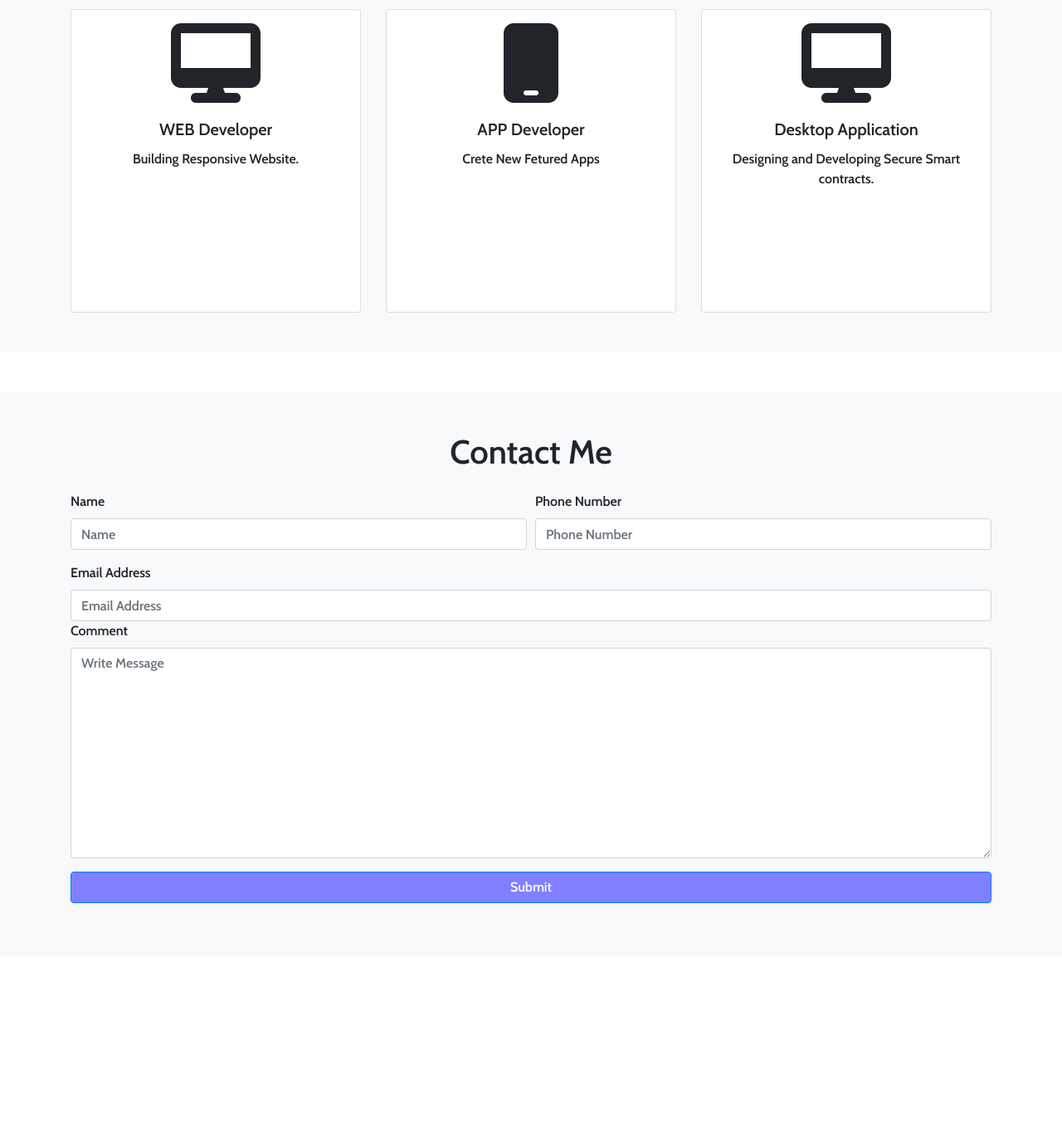
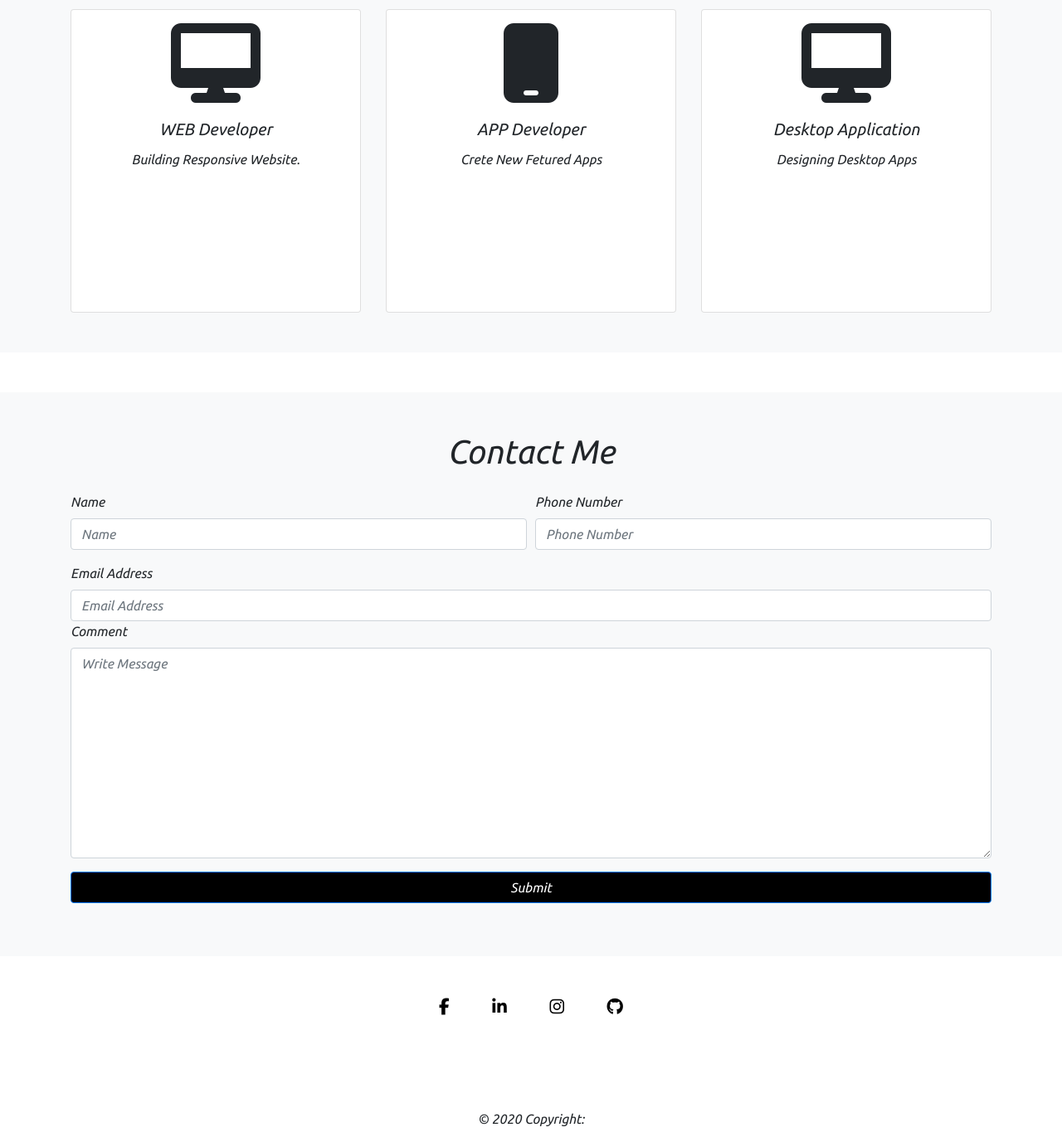
Before and after one commit to mohamed-arshad-ch/Personal-Website, a plain HTML site: page index.html in a window 1280 px wide. Shown: the part 900-2277 px from the top of the page at 83% size. Before the commit the page ends 2053 px from the top, so only its background shows below. Drawn offline with nearby package versions, Linux system fonts and the light colour scheme.

Commit message:
Second Commit

```diff
--- a/index.html
+++ b/index.html
@@ -7,6 +7,8 @@
     <link href="https://fonts.googleapis.com/css2?family=Cabin:wght@600&display=swap" rel="stylesheet">
     <link rel="stylesheet" href="https://stackpath.bootstrapcdn.com/bootstrap/4.5.0/css/bootstrap.min.css" integrity="sha384-9aIt2nRpC12Uk9gS9baDl411NQApFmC26EwAOH8WgZl5MYYxFfc+NcPb1dKGj7Sk" crossorigin="anonymous">
     <link rel="stylesheet" href="style.css">
+    <link href="https://fonts.googleapis.com/css2?family=Ubuntu:ital@1&display=swap" rel="stylesheet">
+    <link href="https://unpkg.com/aos@2.3.1/dist/aos.css" rel="stylesheet">
 
 
 
@@ -61,12 +63,12 @@
         </div>
     </section>
 
-    <section class="bg-light p-5">
+    <section  class="bg-light p-5">
         <div class="container">
             <h1 class="text-center">SERVICES</h1>
             <br>
             <div class="row">
-                <div class="col-md-4">
+                <div data-aos="fade-up" class="col-md-4">
                     <div class="card text-center p-3 mt-2">
                         <i class="fas fa-desktop display-1 icon-color"></i>
                         <div class="card-body">
@@ -76,7 +78,7 @@
                       </div>
                 </div>
 
-                <div class="col-md-4">
+                <div data-aos="fade-up" class="col-md-4">
                     <div class="card text-center p-3 mt-2">
                         <i class="fas fa-mobile display-1 icon-color"></i>
                         <div class="card-body">
@@ -86,12 +88,12 @@
                       </div>
                 </div>
 
-                <div class="col-md-4">
+                <div data-aos="fade-up" class="col-md-4">
                     <div class="card text-center p-3 mt-2">
                         <i class="fas fa-desktop display-1 icon-color"></i>
                         <div class="card-body">
                           <h5 class="card-title">Desktop Application</h5>
-                          <p class="card-text" style="height: 10em;">Designing and Developing Secure Smart contracts.</p>
+                          <p class="card-text" style="height: 10em;">Designing Desktop Apps</p>
                         </div>
                       </div>
                 </div>
@@ -128,7 +130,7 @@
                           <textarea name="comment" id="comment" cols="30" rows="10" class="form-control" placeholder="Write Message"></textarea>
                         </div>
                         <div class="form-group text-center">
-                          <!-- this button is not for submiting, it is used for calling contactMe() function, use submit for server side handling -->
+
                         <button type="button"  class="btn btn-primary text-center button-color" style="width: 100%;">Submit</button>
                         </div>
                       </form>
@@ -137,20 +139,65 @@
         </div>
     </section>
 
+<!-- Footer -->
+<footer class="page-footer font-small cyan darken-3">
 
-    <footer class="footer-colors">
-        <div class="container">
-            <div class="row">
+  <!-- Footer Elements -->
+  <div class="container">
 
-            </div>
+
+    <div class="row text-center">
+
+      <div class="col-md-12 py-5">
+        <div class="mb-5 flex-center clss">
+
+
+          <a  href="https://www.facebook.com/arshad.ch.3990/" class="fb-ic">
+            <i class="fab fa-facebook-f fa-lg white-text mr-md-5 mr-3 fa-2x"> </i>
+          </a>
+
+
+
+
+
+          <a  href="https://www.facebook.com/arshad.ch.3990/" class="li-ic">
+            <i class="fab fa-linkedin-in fa-lg white-text mr-md-5 mr-3 fa-2x"> </i>
+          </a>
+
+          <a href="https://www.facebook.com/arshad.ch.3990/" class="ins-ic">
+            <i class="fab fa-instagram fa-lg white-text mr-md-5 mr-3 fa-2x"> </i>
+          </a>
+
+          <a href="https://www.facebook.com/arshad.ch.3990/"class="pin-ic">
+            <i class="fab fa-github fa-lg white-text fa-2x"> </i>
+          </a>
         </div>
-    </footer>
+      </div>
+
+
+    </div>
+
+
+  </div>
+
+  <div class="footer-copyright text-center py-3">© 2020 Copyright:
+
+  </div>
+
+
+</footer>
+
 
 
     <script src="https://code.jquery.com/jquery-3.5.1.slim.min.js" integrity="sha384-DfXdz2htPH0lsSSs5nCTpuj/zy4C+OGpamoFVy38MVBnE+IbbVYUew+OrCXaRkfj" crossorigin="anonymous"></script>
     <script src="https://cdn.jsdelivr.net/npm/popper.js@1.16.0/dist/umd/popper.min.js" integrity="sha384-Q6E9RHvbIyZFJoft+2mJbHaEWldlvI9IOYy5n3zV9zzTtmI3UksdQRVvoxMfooAo" crossorigin="anonymous"></script>
     <script src="https://stackpath.bootstrapcdn.com/bootstrap/4.5.0/js/bootstrap.min.js" integrity="sha384-OgVRvuATP1z7JjHLkuOU7Xw704+h835Lr+6QL9UvYjZE3Ipu6Tp75j7Bh/kR0JKI" crossorigin="anonymous"></script>
     <script src="https://kit.fontawesome.com/fb2c17728a.js" crossorigin="anonymous"></script>
+    <script src="https://unpkg.com/aos@2.3.1/dist/aos.js"></script>
+
+    <script>
+      AOS.init();
+    </script>
 
 
 </body>
--- a/style.css
+++ b/style.css
@@ -1,5 +1,5 @@
 body{
-    font-family: 'Cabin', sans-serif;
+    font-family: 'Ubuntu', sans-serif;
 }
 .rounded-circle{
     width: 90%;
@@ -27,7 +27,7 @@
      z-index: 1;
 }
 .button-color{
-    background-color: #8080ff;
+    background-color: black;
     color: white;
 }
 .footer-colors{
@@ -35,3 +35,16 @@
     background-color: #8080ff;
 
 }
+/* .fab.fa-facebook-f.fa-lg.white-text.mr-md-5.mr-3.fa-2x {
+	color: black !important;
+}
+.fab.fa-linkedin-in.fa-lg.white-text.mr-md-5.mr-3.fa-2x {
+	color: black !important;
+}
+.fab.fa-instagram.fa-lg.white-text.mr-md-5.mr-3.fa-2x {
+	color: black !important;
+} */
+
+.fab{
+    color: black !important;
+}
```
